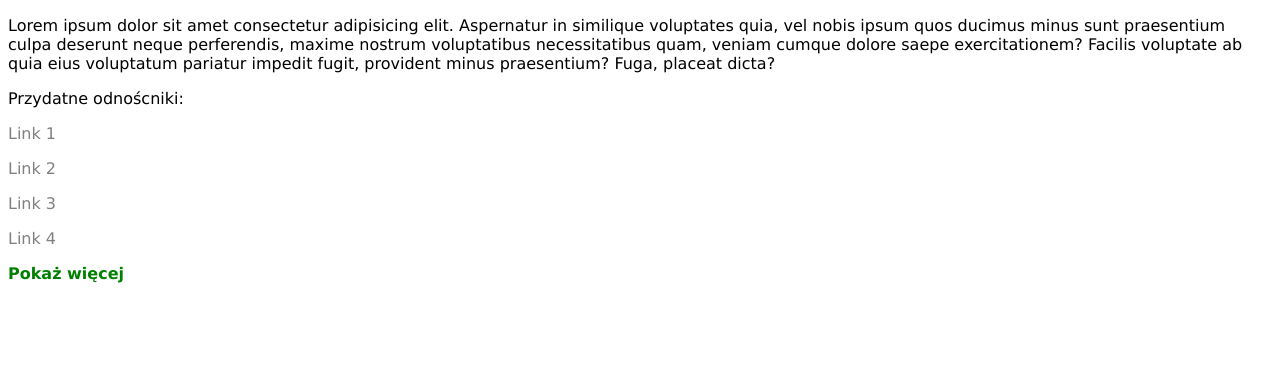
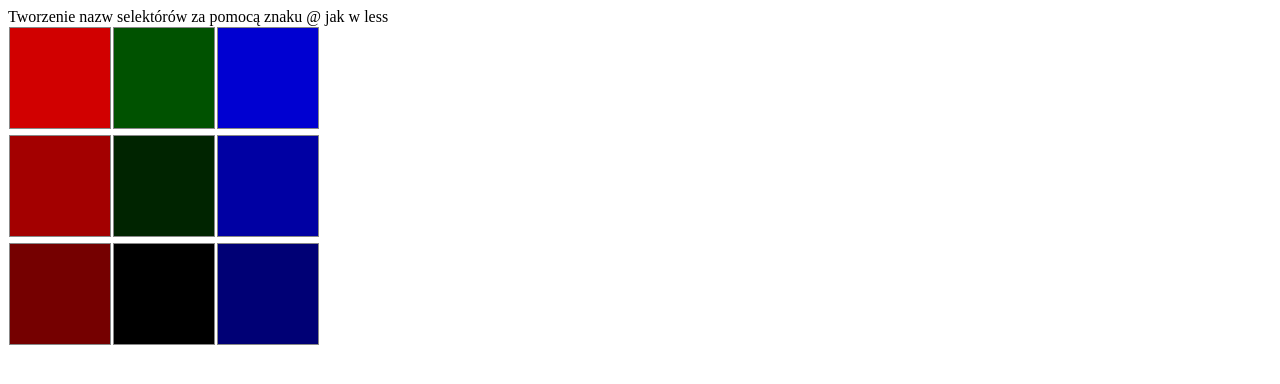
Before and after one commit to kbloski/scss_kurs, a Vue app in the folder vue-project/: page / in a window 1280 px wide. Shown: the top 384 px of the page. Built offline with nearby package versions, Linux system fonts and the light colour scheme.

Commit message:
Budowanie nazw selektorów ze znakiem &

```diff
--- a/vue-project/src/components/sass/index.vue
+++ b/vue-project/src/components/sass/index.vue
@@ -6,7 +6,8 @@
     <!-- <l5_zagniezdzanie></l5_zagniezdzanie> -->
     <!-- <l6_domieszki-zparametrami></l6_domieszki-zparametrami> -->
     <!-- <l7_funkcje></l7_funkcje> -->
-    <l8_zagniezdzanie_pseudoklas></l8_zagniezdzanie_pseudoklas>
+    <!-- <l8_zagniezdzanie_pseudoklas></l8_zagniezdzanie_pseudoklas> -->
+    <l9_tworzenie_nazw_za_pomoca_ampersand></l9_tworzenie_nazw_za_pomoca_ampersand>
 </template>
 
 <script>
@@ -18,6 +19,7 @@ import l5_zagniezdzanie from './l5_zagniezdzanie.vue';
 import L6_domieszkiZparametrami from './l6_domieszkiZparametrami.vue';
 import l7_funkcje from './l7_funkcje.vue';
 import l8_zagniezdzanie_pseudoklas from './l8_zagniezdzanie_pseudoklas.vue';
+import l9_tworzenie_nazw_za_pomoca_ampersand from './l9_tworzenie_nazw_za_pomoca_ampersand.vue';
 
 export default {
     components: {
@@ -28,7 +30,8 @@ export default {
         l5_zagniezdzanie,
         L6_domieszkiZparametrami,
         l7_funkcje,
-        l8_zagniezdzanie_pseudoklas
+        l8_zagniezdzanie_pseudoklas,
+        l9_tworzenie_nazw_za_pomoca_ampersand
     }
 }
 </script>
--- /dev/null
+++ b/vue-project/src/components/sass/l9_tworzenie_nazw_za_pomoca_ampersand.vue
@@ -0,0 +1,83 @@
+<template>
+    <div>Tworzenie nazw selektórów za pomocą znaku @ jak w less</div>
+    <div class="table">
+        <div class="row">
+            <div class="cell cell-1-1"></div>
+            <div class="cell cell-2-1"></div>
+            <div class="cell cell-3-1"></div>
+        </div>
+        <div class="row">
+            <div class="cell cell-1-2"></div>
+            <div class="cell cell-2-2"></div>
+            <div class="cell cell-3-2"></div>
+        </div>
+        <div class="row">
+            <div class="cell cell-1-3"></div>
+            <div class="cell cell-2-3"></div>
+            <div class="cell cell-3-3"></div>
+        </div>
+    </div>
+</template>
+
+<style lang="scss" scoped>
+$size: 100px;
+$spacing: 2px;
+
+$first-color: red;
+$second-color: green;
+$third-color: blue;
+
+$n: 0.9;
+
+.row {
+    display: block;
+}
+
+.cell {
+    width: $size;
+    height: $size;
+    display: inline-block;
+    border: 1px solid #888;
+    margin: $spacing/2;
+
+    // zmiany nazw selektorów z &-dalsza-czesc-nazwy-klasy
+    &-1 {
+        &-1 {
+            background: darken( $first-color, 10 * $n);
+        };
+        &-2 {
+            background: darken( $first-color, 20 * $n);
+        };
+        &-3 {
+            background: darken( $first-color, 30 * $n);
+        }
+    }
+
+    &-2 {
+        &-1 {
+            background: darken($second-color, 10 *$n )
+        };
+        &-2 {
+            background: darken($second-color, 20 *$n )
+        };
+        &-3 {
+            background: darken($second-color, 30 *$n )
+        }
+    }
+
+    &-3 {
+        &-1 {
+            background: darken($third-color, 10 *$n )
+        };
+        &-2 {
+            background: darken($third-color, 20 *$n )
+        };
+        &-3 {
+            background: darken($third-color, 30 *$n )
+        }
+    }
+
+}
+
+
+</style>
```
